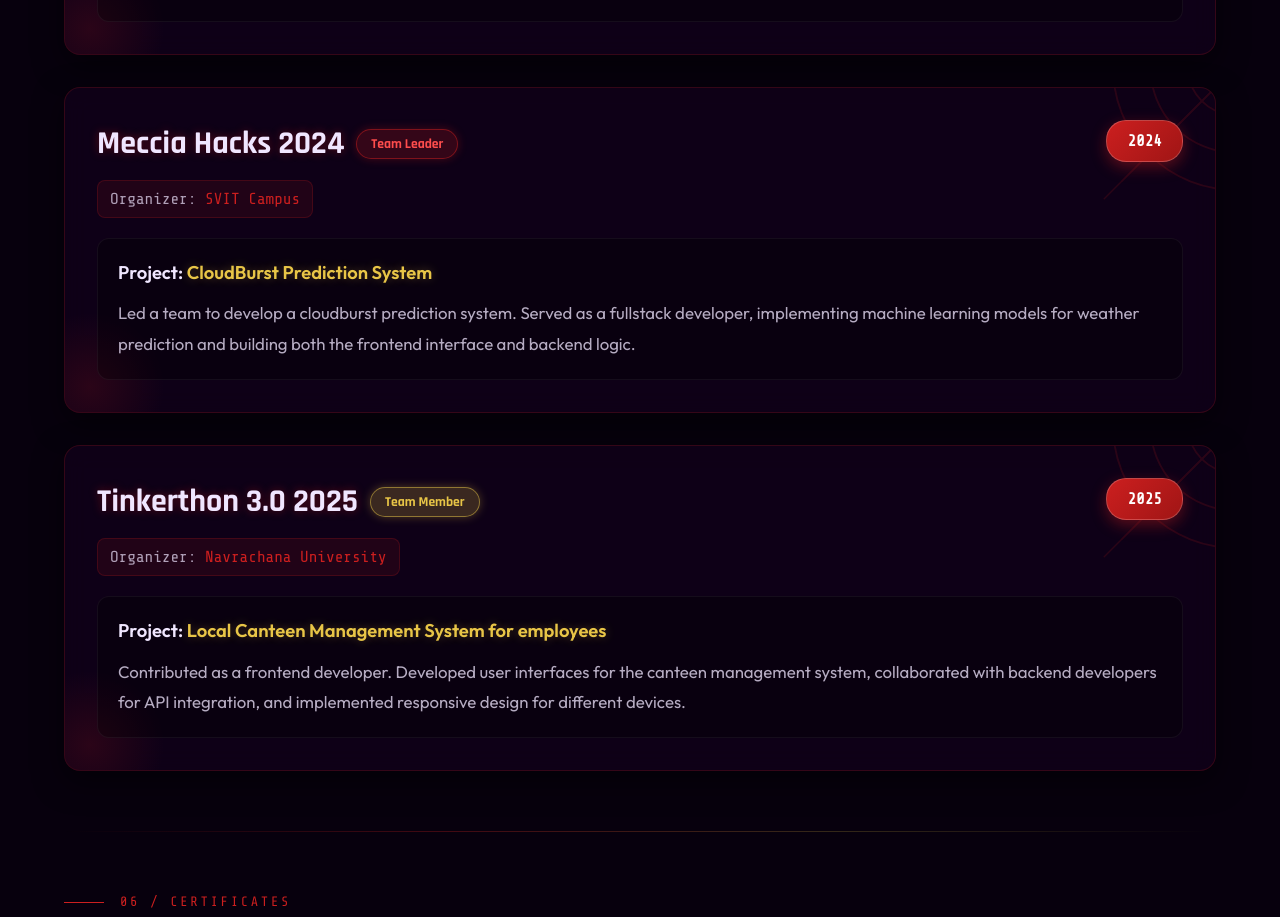
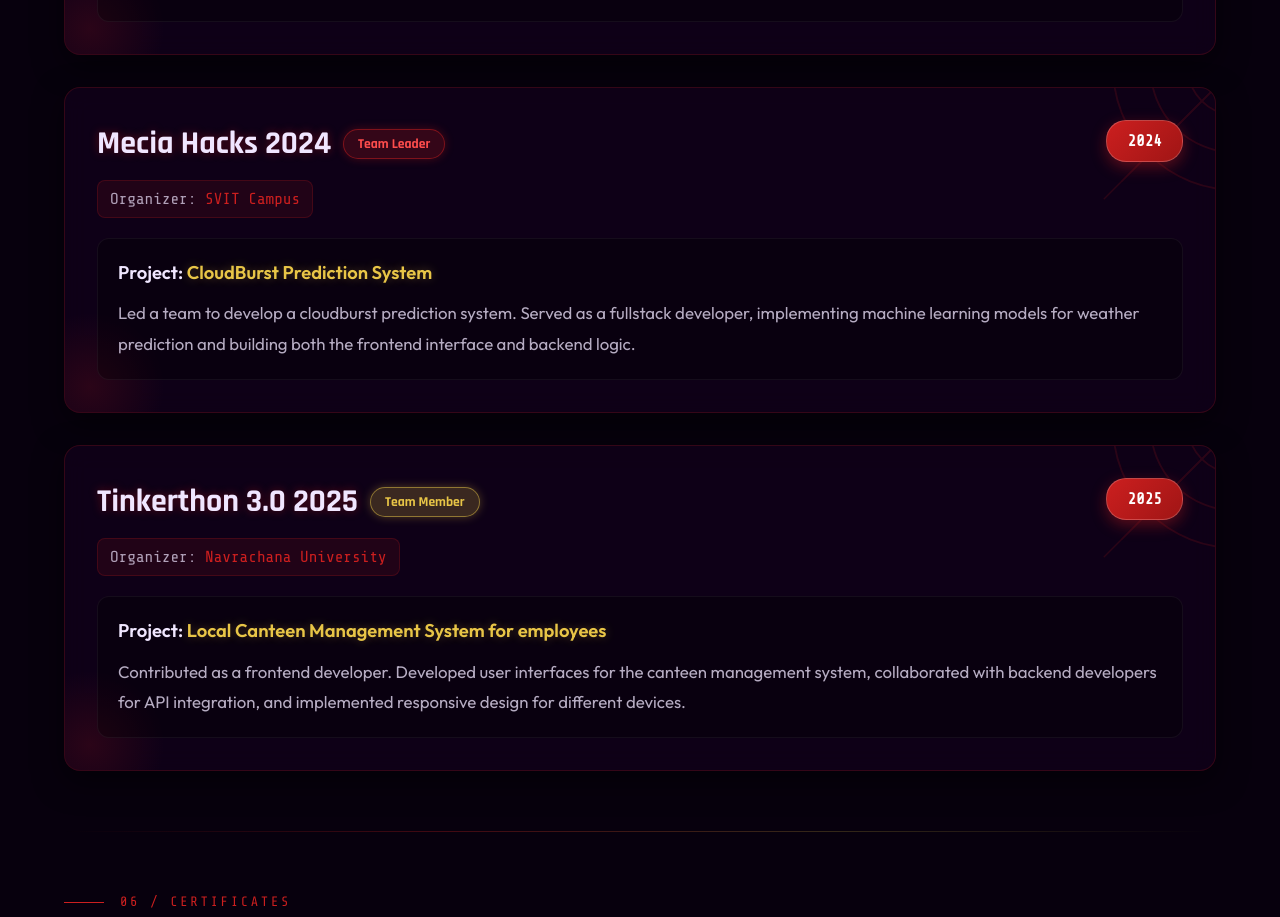
Before and after one commit to shlokkharva/shlokportfolio.github.io, a React (Vite) app in the folder spiderman-portfolio/: page / in a window 1280 px wide. Shown: the part 5440-6357 px from the top of the page. Built offline with nearby package versions, Linux system fonts and the light colour scheme.

Commit message:
fix: correct typo in hackathon name (Mecia Hacks)

```diff
--- a/spiderman-portfolio/src/app/components/HackathonsSection.tsx
+++ b/spiderman-portfolio/src/app/components/HackathonsSection.tsx
@@ -11,7 +11,7 @@ const hackathons = [
     description: "Led a team to build a medical disease prediction system. Contributed as a fullstack developer using Flask framework, implemented machine learning models for disease prediction, and designed both frontend and backend components.",
   },
   {
-    title: "Meccia Hacks 2024",
+    title: "Mecia Hacks 2024",
     role: "Team Leader",
     year: "2024",
     organizer: "SVIT Campus",
```
